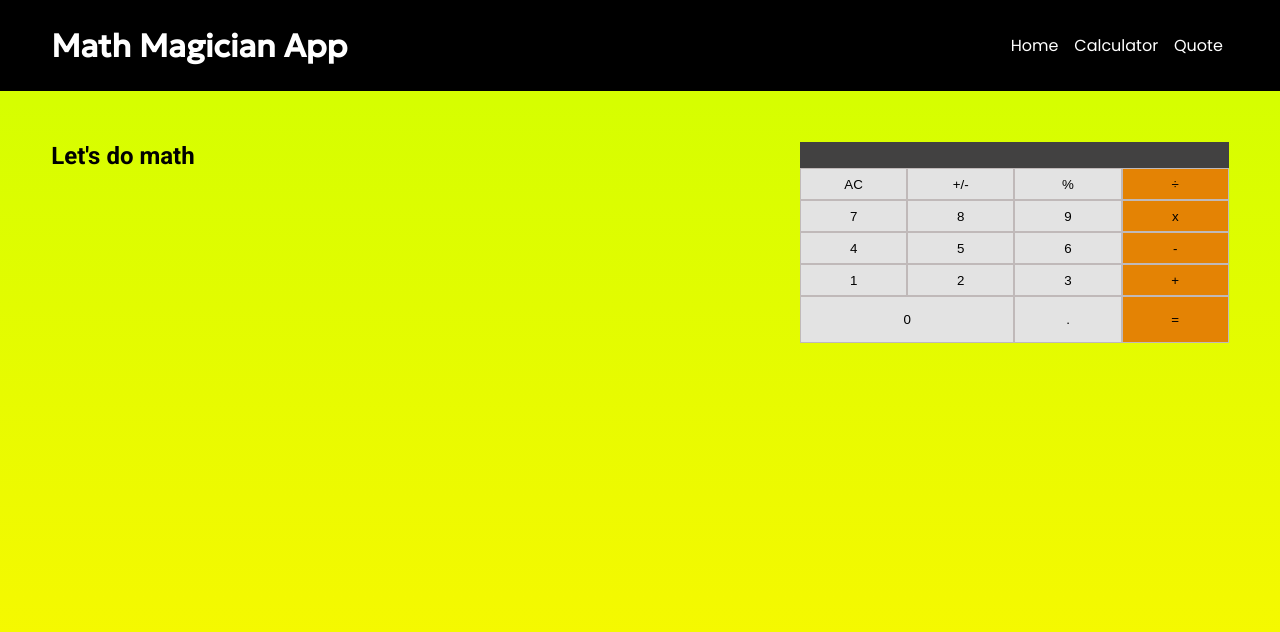
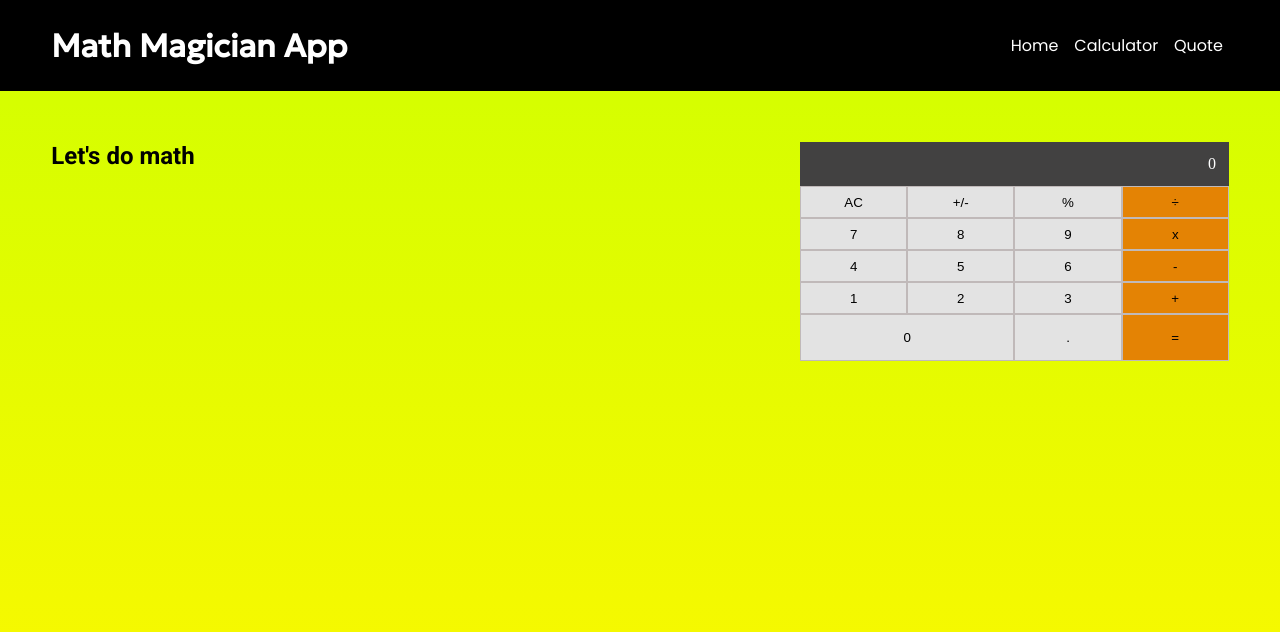
Before and after one commit to clin2on3mun/MathMagician_app, a React (Create React App) app: page /calculator in a window 1280 px wide. Shown: the top 632 px of the page. Built offline with nearby package versions, Linux system fonts and the light colour scheme.

Commit message:
Add changes to component and update files

```diff
--- a/src/components/Calculator.js
+++ b/src/components/Calculator.js
@@ -14,17 +14,14 @@ const Calculator = () => {
     setNext(result.next);
     setOperation(result.operation);
   };
-
   return (
     <div className="calc-container">
       <Title value="title" title="Let's do math" />
       <div className="calculator">
         <div className="display-screen">
-          {total}
-          {operation}
-          {next}
+          {next || total || 0}
         </div>
-        <Keypad onclickBtn={clickBtn} value="btn grey">AC</Keypad>
+        <Keypad onclickBtn={clickBtn} value="btn grey shine">AC</Keypad>
         <Keypad onclickBtn={clickBtn} value="btn grey">+/-</Keypad>
         <Keypad onclickBtn={clickBtn} value="btn grey">%</Keypad>
         <Keypad onclickBtn={clickBtn} value="btn orange">÷</Keypad>
```
Also changed, not shown: package.json (+8 -8 lines), 1 other file (tests, documents, lock files or other folders).
